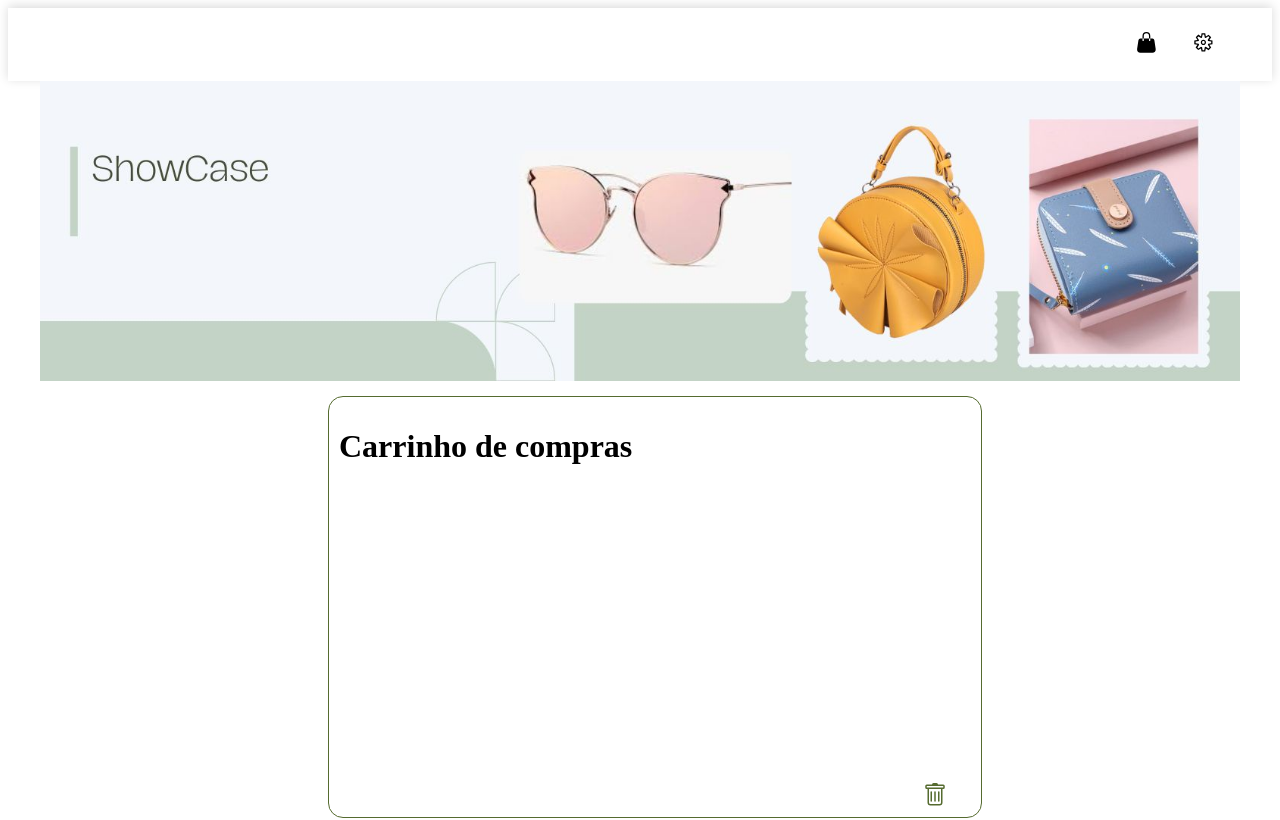
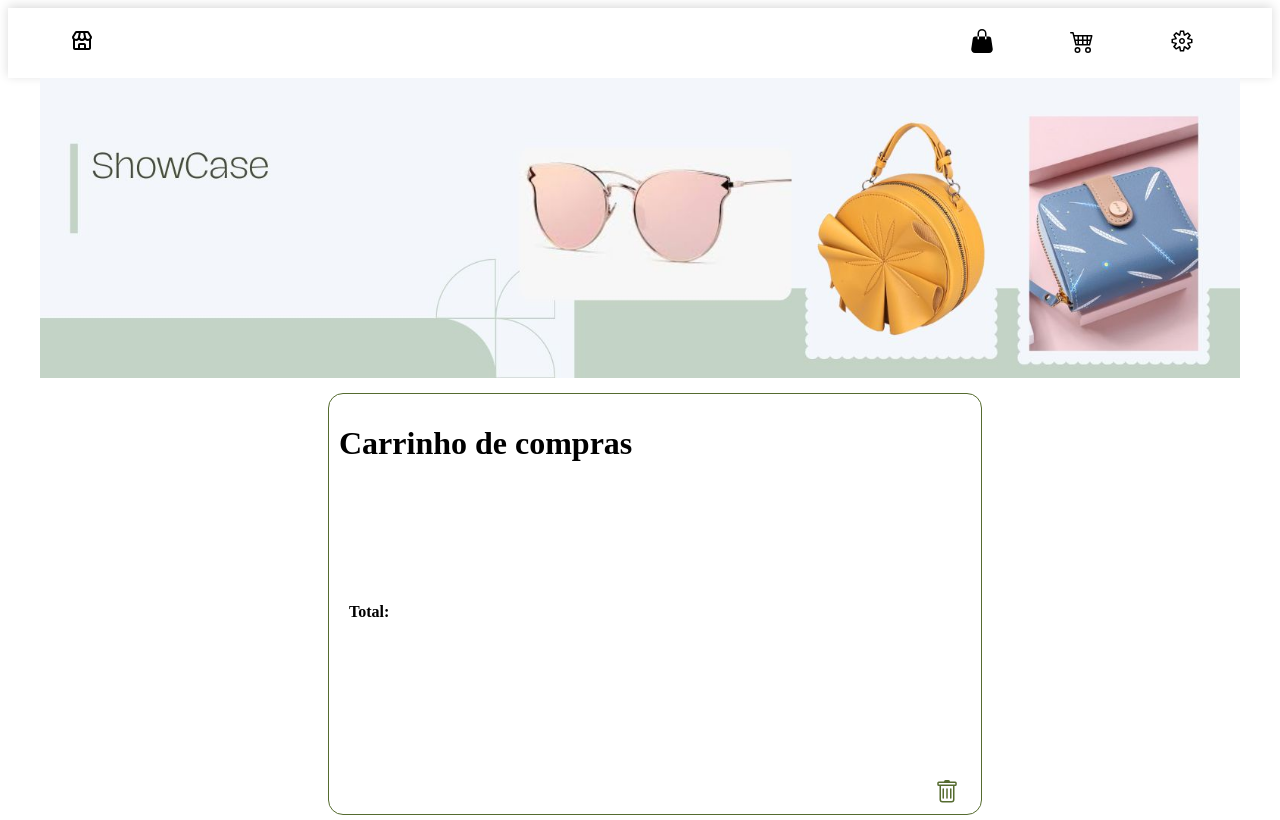
Before and after one commit to Cicera1987/virtual-store, a React (Create React App) app: page /cart in a window 1280 px wide. Shown: the top 820 px of the page. Built offline with nearby package versions, Linux system fonts and the light colour scheme.

Commit message:
novas implementaçõers, soma coarrinho

```diff
--- a/src/components/molecules/Modal/ModalCreate/Catalogo.js
+++ b/src/components/molecules/Modal/ModalCreate/Catalogo.js
@@ -7,14 +7,14 @@ import InputSearch from '../../../atoms/Inputs/InputSearch/InputSearch'
 import Pagination from '../ModalPagination/Pagination'
 import listproducts from './Products'
 import { AuthContext } from '../../../context/AuthContext'
-import { BsBasket2, BsCart4, BsTrash } from "react-icons/bs";
-import { StyleLink } from '../../NavBar/style'
+import { BsBasket2, BsTrash } from "react-icons/bs";
+
 
 
 
 const Catalogo = () => {
     const [search, setSearch] = useState("")
-    const [itemsPage] = useState(4)
+    const [itemsPage] = useState(6)
     const [currentPage, setCurrentPages] = useState(0)
     const [products, setProducts] = useState(listproducts)
 
@@ -44,9 +44,6 @@ const Catalogo = () => {
         <>
             <ContainerButton>
                 <InputSearch search={search} setSearch={setSearch} />
-                <ContainerIcon>
-                    <StyleLink to="/cart"><BsCart4 /></StyleLink>
-                </ContainerIcon>
             </ContainerButton>
             <Pagination pages={pages} setCurrentPages={setCurrentPages} currentPage={currentPage} />
             <ContaineShowCase>
--- a/src/components/molecules/Modal/ModalCreate/Products.js
+++ b/src/components/molecules/Modal/ModalCreate/Products.js
@@ -136,6 +136,14 @@ const listproducts = [
         price: 69,
 
     },
+    {
+        id: 18,
+        codigo: 1019,
+        name: "Bolsa e carteira",
+        img: "https://t4.ftcdn.net/jpg/03/52/39/99/240_F_352399957_K5rTAZuXZHamVhnV5wzErfJm09CFNCzY.jpg",
+        price: 239,
+
+    },
 ];
 
 export default listproducts
--- a/src/components/molecules/Modal/ModalCreate/style.js
+++ b/src/components/molecules/Modal/ModalCreate/style.js
@@ -2,7 +2,8 @@ import styled from "styled-components";
 
 export const ContaineItem = styled.div`
     display: flex;
-    grid-template-columns: auto auto auto ;
+    grid-template-columns: auto auto auto auto ;
+    flex-wrap: wrap;
     justify-content: space-between;
     max-width: 90%;
     margin-top: 1em;
@@ -22,7 +23,7 @@ export const ContaineItemLi = styled.li`
     box-shadow: 1px 2px 5px black;
     overflow: hiden;
     height: 650px;
-    width: 100%;
+    width: 30%;
 
 `
 export const ContaineShowCase = styled.div`
@@ -39,9 +40,9 @@ export const ContainerIcon = styled.div`
     color:#556B2F;
     cursor: pointer;
     font-size: 1.5em;
-    padding: 0  1em  0 0;
+    padding: 0  0.5em  0 0;
 `
 export const Containerdescrition = styled.div`
     padding: 1em  1em  0 0;
-    margin:8px;
+    margin:6px;
 `
--- a/src/components/molecules/NavBar/index.js
+++ b/src/components/molecules/NavBar/index.js
@@ -1,24 +1,38 @@
 import React from 'react'
 import { VscGear } from "react-icons/vsc";
 import { PageNavbar, LinkList, LinkListLi, StyleLink, CardIcon } from './style'
-import { BsFillHandbagFill } from "react-icons/bs";
+import { BsFillHandbagFill, BsCart4 } from "react-icons/bs";
+import { BiStore } from "react-icons/bi";
+
 
 const NavBar = () => {
 
   return <PageNavbar>
-    <StyleLink to="/"></StyleLink>
+    <CardIcon>
+    <StyleLink to="/"><BiStore/></StyleLink>
+    </CardIcon>
+
     <LinkList>
+
     <LinkListLi>
         <CardIcon>
         <StyleLink to="/"><BsFillHandbagFill /></StyleLink>
         </CardIcon>
     </LinkListLi>
+
+      <LinkListLi>
+        <CardIcon>
+          <StyleLink to="/cart"><BsCart4 /></StyleLink>
+        </CardIcon>
+      </LinkListLi>
+
       <LinkListLi>
         <CardIcon>
           <StyleLink to="/login"><VscGear /></StyleLink>
         </CardIcon>
       </LinkListLi>
     </LinkList>
+
   </PageNavbar>
 }
 
--- a/src/components/molecules/NavBar/style.js
+++ b/src/components/molecules/NavBar/style.js
@@ -6,7 +6,7 @@ export const PageNavbar = styled.div`
     box-shadow: rgba(0, 0, 0, 0.15) 0px -2px 10px 0px;
     justify-content: space-between;
     align-items: center;
-    padding: 0.5em 2em;
+    padding: 0.3em 2em;
 `
 export const LinkList = styled.ul`
     display: flex;
@@ -21,7 +21,7 @@ export const StyleLink = styled(Link)`
     text-decoration: none;
     border: none;
     color: black;
-    transition: 0.4s;
+    transition: 0.7s;
     font-size: 1em;
     font-family: "Montserrat", sans-seri;
 
@@ -35,12 +35,11 @@ export const CardIcon = styled.div`
     justify-content: flex-end;
     align-items: flex-end
     position: absolute;
-    margin: 0 10px;
-    bottom:0.7em ;
+    margin: 0 30px;
 
 svg {
     cursor: pointer;
-    font-size: 1.3rem;
+    font-size: 1.5rem;
 
 
 }
--- a/src/components/pages/Cart/index.js
+++ b/src/components/pages/Cart/index.js
@@ -1,6 +1,6 @@
 import React, { useContext } from 'react'
 import { AuthContext } from '../../context/AuthContext';
-import { CartList, CartStyle } from './style';
+import { CartList, CartStyle, CartTitle } from './style';
 import { BsTrash } from "react-icons/bs";
 import { ContainerIcon } from '../../molecules/Modal/ModalCreate/style';
 
@@ -8,17 +8,20 @@ const Cart = () => {
   const { productCart, clearCart } = useContext(AuthContext);
 
   return (
-    <CartStyle >
+    <><CartStyle>
       <CartList>
         <h1>Carrinho de compras</h1>
-        {productCart.map(product =>
-          <p>Qtd: {product.qtd} - {product.name} - R$ {product.price} - Valor total: R$ {product.qtd * product.price},00</p>)}
-        <ContainerIcon onClick={clearCart}><BsTrash />
-        </ContainerIcon>
+        {productCart.map(product => <p>Qtd: {product.qtd} - {product.name} - R$ {product.price} - Valor total: R$ {product.qtd * product.price},00</p>)}
+        <CartTitle>
+          <h4>Total:</h4>
+        </CartTitle>
+        <ContainerIcon onClick={clearCart}><BsTrash /></ContainerIcon>
       </CartList>
+
+
     </CartStyle>
 
-
+      </>
   )
 }
 
--- a/src/components/pages/Cart/style.js
+++ b/src/components/pages/Cart/style.js
@@ -21,3 +21,13 @@ export const CartStyle = styled.div`
     margin: 15px;
 
 `
+export const CartTitle = styled.div`
+  height: 100px;
+  width: 50%;
+  display: flex;
+  flex-direction: row;
+  justify-content: space-between;
+  aling-items:center;
+  padding: 10px;
+
+`
```
